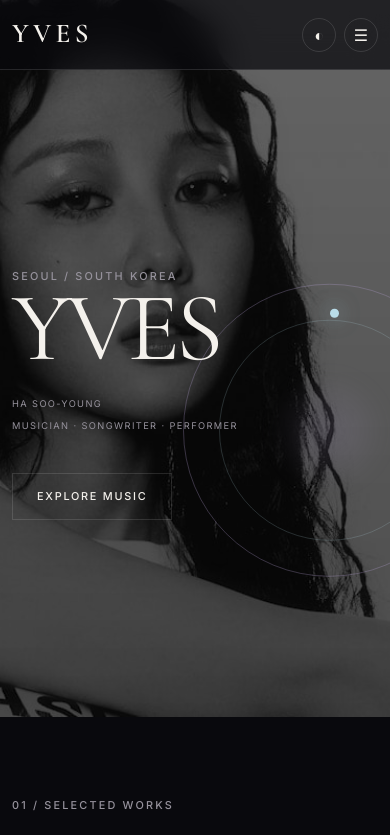
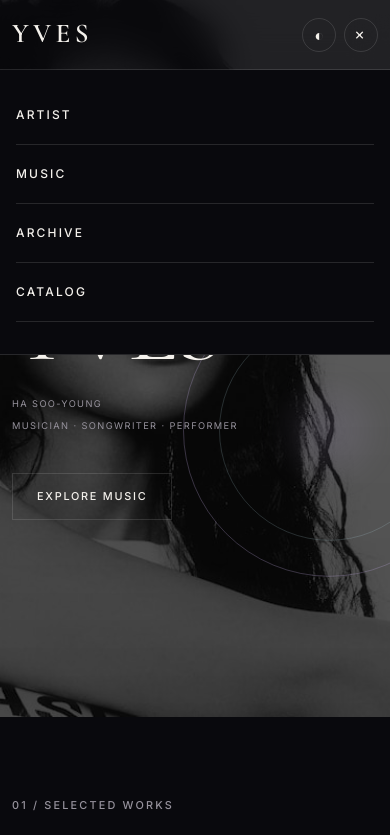
Before and after one commit to jentlgiz/rsschool-landing-page, a website: page yves-project/index.html in a window 390 px wide. Both pictures are taken after a click on the button "Open navigation menu". Shown: the top 835 px of the page. Drawn offline with nearby package versions, Linux system fonts and the light colour scheme.

Commit message:
feat: implement burger menu

```diff
--- a/yves-project/css/style.css
+++ b/yves-project/css/style.css
@@ -1755,6 +1755,47 @@ p {
     }
 }
 
+@media (min-width: 769px) {
+
+    .main-nav {
+        display: block;
+        position: static;
+
+        max-height: none;
+
+        opacity: 1;
+        visibility: visible;
+
+        overflow: visible;
+
+        transform: none;
+
+        border: 0;
+        background: transparent;
+    }
+
+    .main-nav ul {
+        flex-direction: row;
+        align-items: center;
+
+        gap: 2.5rem;
+
+        padding: 0;
+    }
+
+    .main-nav li {
+        border: 0;
+    }
+
+    .main-nav a {
+        padding: 0;
+    }
+
+    .menu-toggle {
+        display: none;
+    }
+
+}
 
 /* Mobile */
 
@@ -1781,14 +1822,91 @@ p {
 
     /* Header */
 
-    .main-nav {
-        display: none;
-    }
-
-    .menu-toggle {
-        display: grid;
-    }
-
+    /* ================= MOBILE MENU ================= */
+
+.main-nav {
+    position: fixed;
+
+    top: var(--header-height);
+    left: 0;
+    right: 0;
+
+    display: block;
+
+    max-height: 0;
+    overflow: hidden;
+
+    background: var(--bg);
+    border-bottom: 1px solid var(--border);
+
+    opacity: 0;
+    visibility: hidden;
+
+    transform: translateY(-10px);
+
+    transition:
+        max-height 400ms ease,
+        opacity 300ms ease,
+        transform 300ms ease,
+        visibility 300ms ease;
+}
+
+
+.main-nav.is-open {
+    max-height: calc(100vh - var(--header-height));
+
+    opacity: 1;
+    visibility: visible;
+
+    transform: translateY(0);
+
+    overflow-y: auto;
+}
+
+
+.main-nav ul {
+    display: flex;
+    flex-direction: column;
+    align-items: stretch;
+
+    gap: 0;
+
+    padding: 1.5rem 1rem 2rem;
+}
+
+
+.main-nav li {
+    border-bottom: 1px solid var(--border);
+}
+
+
+.main-nav a {
+    display: block;
+
+    padding: 1.25rem 0;
+
+    color: var(--text);
+
+    font-size: 0.75rem;
+    letter-spacing: 0.18em;
+}
+
+
+.main-nav a::after {
+    display: none;
+}
+
+
+/* Prevent page scrolling while menu is open */
+
+body.menu-open {
+    overflow: hidden;
+}
+
+
+.menu-toggle.is-open {
+    transform: rotate(90deg);
+}
 
     /* Hero */
 
@@ -1950,6 +2068,108 @@ p {
     }
 }
 
+/* ================= MOBILE BURGER MENU ================= */
+
+@media (max-width: 768px) {
+
+    .header-controls {
+        display: flex;
+        align-items: center;
+        gap: 0.5rem;
+    }
+
+    .menu-toggle {
+        display: grid;
+        place-items: center;
+
+        width: 38px;
+        height: 38px;
+
+        padding: 0;
+        border: 1px solid var(--border);
+        border-radius: 50%;
+
+        background: transparent;
+        color: var(--text);
+
+        cursor: pointer;
+        z-index: 1100;
+    }
+
+    .main-nav {
+        position: fixed;
+        top: var(--header-height);
+        left: 0;
+        right: 0;
+
+        display: block;
+
+        max-height: 0;
+        overflow: hidden;
+
+        background: var(--bg);
+        border-bottom: 1px solid var(--border);
+
+        opacity: 0;
+        visibility: hidden;
+        transform: translateY(-10px);
+
+        transition:
+            max-height 400ms ease,
+            opacity 300ms ease,
+            transform 300ms ease,
+            visibility 300ms ease;
+
+        z-index: 1000;
+    }
+
+    .main-nav.is-open {
+        max-height: calc(100vh - var(--header-height));
+
+        opacity: 1;
+        visibility: visible;
+        transform: translateY(0);
+
+        overflow-y: auto;
+    }
+
+    .main-nav ul {
+        display: flex;
+        flex-direction: column;
+        align-items: stretch;
+
+        gap: 0;
+
+        padding: 1rem 1rem 2rem;
+    }
+
+    .main-nav li {
+        border-bottom: 1px solid var(--border);
+    }
+
+    .main-nav a {
+        display: block;
+        padding: 1.25rem 0;
+
+        color: var(--text);
+
+        font-size: 0.75rem;
+        letter-spacing: 0.18em;
+    }
+
+    .main-nav a::after {
+        display: none;
+    }
+
+    body.menu-open {
+        overflow: hidden;
+    }
+
+    .menu-toggle.is-open {
+        transform: rotate(90deg);
+    }
+}
+
 
 /* Small phone */
 
--- a/yves-project/js/theme.js
+++ b/yves-project/js/theme.js
@@ -98,3 +98,70 @@ if (themeToggle) {
     });
 
 }
+
+/* ================= BURGER MENU ================= */
+
+const menuToggle = document.querySelector(".menu-toggle");
+const mainNav = document.querySelector(".main-nav");
+const mainNavLinks = document.querySelectorAll(".main-nav a");
+
+function closeMenu() {
+    if (!menuToggle || !mainNav) {
+        return;
+    }
+
+    mainNav.classList.remove("is-open");
+    menuToggle.classList.remove("is-open");
+
+    menuToggle.setAttribute("aria-expanded", "false");
+    menuToggle.setAttribute("aria-label", "Open navigation menu");
+
+    menuToggle.textContent = "☰";
+
+    document.body.classList.remove("menu-open");
+}
+
+function openMenu() {
+    if (!menuToggle || !mainNav) {
+        return;
+    }
+
+    mainNav.classList.add("is-open");
+    menuToggle.classList.add("is-open");
+
+    menuToggle.setAttribute("aria-expanded", "true");
+    menuToggle.setAttribute("aria-label", "Close navigation menu");
+
+    menuToggle.textContent = "×";
+
+    document.body.classList.add("menu-open");
+}
+
+if (menuToggle && mainNav) {
+
+    menuToggle.setAttribute("aria-expanded", "false");
+
+    menuToggle.addEventListener("click", () => {
+        if (mainNav.classList.contains("is-open")) {
+            closeMenu();
+        } else {
+            openMenu();
+        }
+    });
+
+    mainNavLinks.forEach((link) => {
+        link.addEventListener("click", closeMenu);
+    });
+
+    document.addEventListener("keydown", (event) => {
+        if (event.key === "Escape") {
+            closeMenu();
+        }
+    });
+
+    window.addEventListener("resize", () => {
+        if (window.innerWidth > 768) {
+            closeMenu();
+        }
+    });
+}
```
